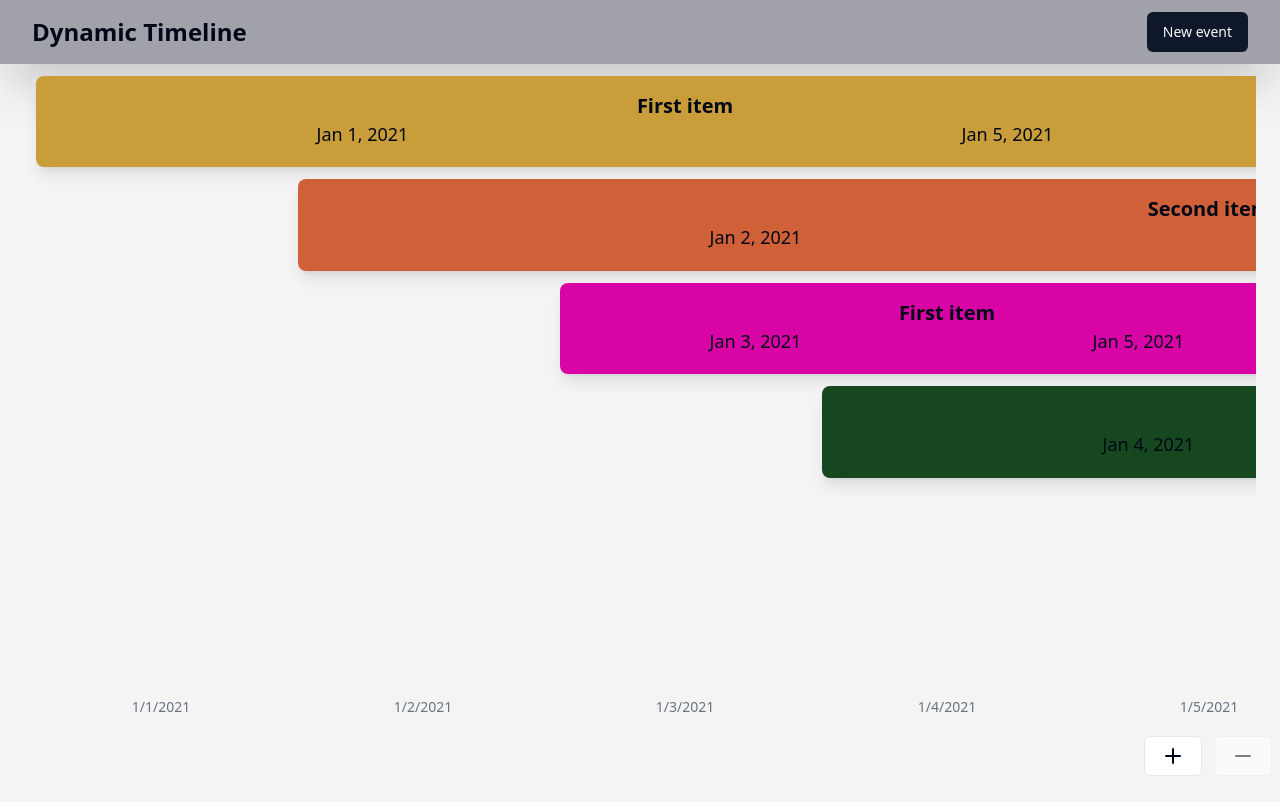
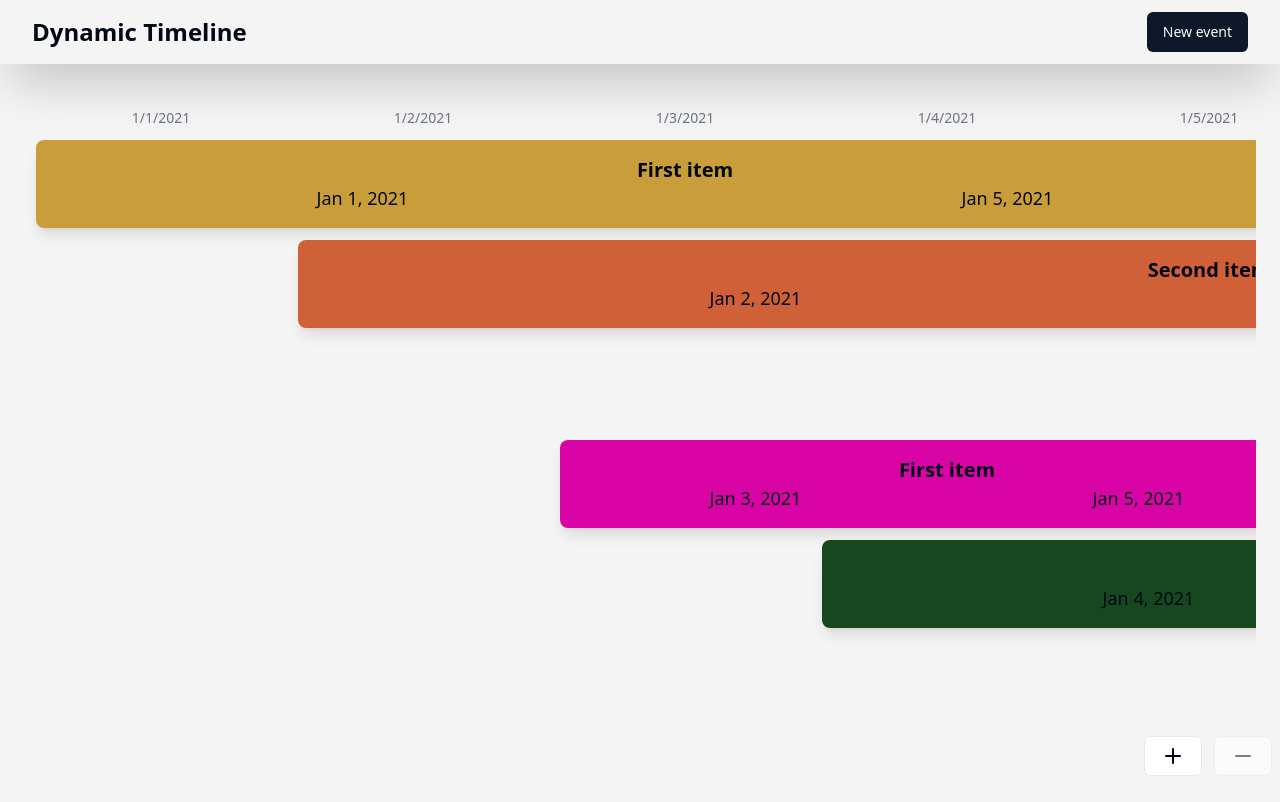
Before and after one commit to Hecris10/dynamic-timeline, a React (Vite) app: page / in a window 1280 px wide. Shown: the top 802 px of the page. Built offline with nearby package versions, Linux system fonts and the light colour scheme.

Commit message:
fix: Update TimeLineHeader component styles

```diff
--- a/src/components/TimeLine/TimeLineHeader.tsx
+++ b/src/components/TimeLine/TimeLineHeader.tsx
@@ -7,7 +7,7 @@ export const TimeLineHeader = ({
   onSave: (event: NewTimelineItem) => void;
 }) => {
   return (
-    <div className="flex items-center justify-between px-8 py-3 shadow-2xl bg-zinc-400">
+    <div className="flex items-center justify-between px-8 py-3 shadow-2xl">
       <h1 className="text-2xl font-bold">Dynamic Timeline</h1>
       <NewEventModal onSave={onSave} />
     </div>
--- a/src/components/TimeLine/index.tsx
+++ b/src/components/TimeLine/index.tsx
@@ -45,15 +45,23 @@ const Timeline = ({ events }: { events: TimelineItemData[] }) => {
             gridTemplateRows: `repeat(${rows.length + 1}, 0.5fr)`,
           }}
         >
-          {monthHeaders.map((header, index) => (
-            <div
-              key={index}
-              className="text-lg font-bold text-center text-gray-700"
-              style={{ gridColumn: `span ${header.startDayIndex}` }}
-            >
-              {header.monthYear}
-            </div>
-          ))}
+          {monthHeaders.map((header, index) => {
+            // Assuming each month spans a fixed number of days (e.g., 30 days)
+            const spanDays = 30;
+
+            return (
+              <div
+                key={index}
+                className="text-lg h-[20px] font-bold text-center text-gray-700"
+                style={{
+                  gridColumn: `${header.startDayIndex + 1} / span ${spanDays}`,
+                  gridRow: 1,
+                }}
+              >
+                {header.monthYear}
+              </div>
+            );
+          })}
 
           <CustomDragLayer minDate={minDate} rows={rows} />
           {Array.from({ length: totalDays }).map((_, index) => (
@@ -79,11 +87,8 @@ const Timeline = ({ events }: { events: TimelineItemData[] }) => {
                   <div
                     key={item.id}
                     style={{
-                      gridColumnStart: startDayIndex + 1,
-                      gridColumnEnd: `span ${spanDays}`,
-                      gridRowStart: rowIndex + 1,
+                      gridColumn: `${startDayIndex + 1} / span ${spanDays}`,
                     }}
-                    className="relative"
                   >
                     <TimelineItem
                       item={item}
```
